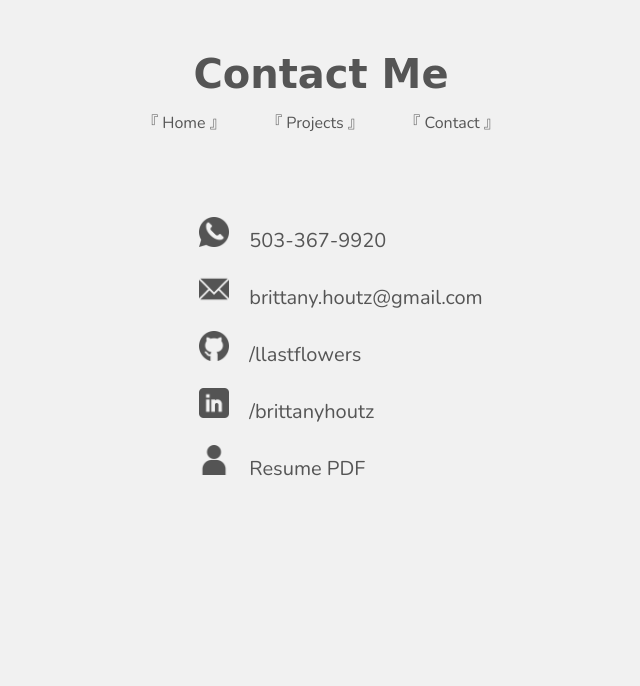
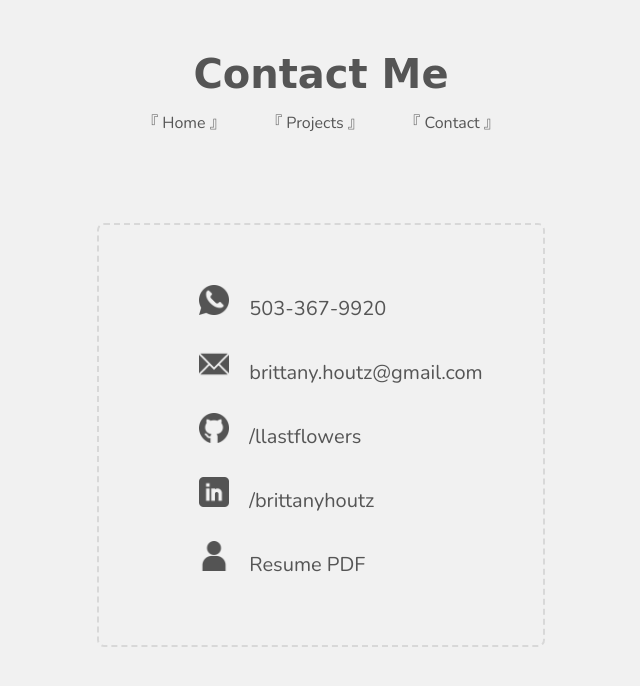
Before and after one commit to llastflowers/new-portfolio, a plain HTML site: page contact.html in a window 1280 px wide. Shown: the whole page, without its empty margins (319-959 px from the left). Drawn offline with nearby package versions, Linux system fonts and the light colour scheme; a web font is replaced by a local one.

Commit message:
contact page layout tweaks

```diff
--- a/contact.css
+++ b/contact.css
@@ -1,5 +1,8 @@
 .contact {
-  margin: 4% auto;
+  margin: 6% auto;
+  border: rgb(216, 216, 216) dashed 2px;
+  padding: 40px;
+  border-radius: 7px;
 }
 
 .contact div {
@@ -17,6 +20,7 @@
   font-family: 'Nunito', sans-serif;
   font-size: 1.25em;
   color: rgb(85, 85, 85);
+  line-height: 2em;
 }
 
 .contact a:hover {
```
